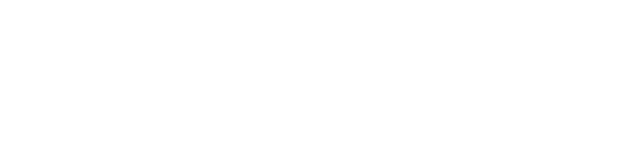
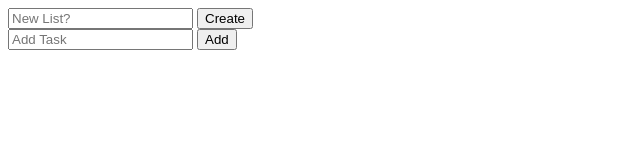
Before and after one commit to hihello-bye/to-do-list, a website built with webpack: page src/template.html in a window 1280 px wide. Shown: the whole page, without its empty margins (0-640 px from the left). Built offline with nearby package versions, Linux system fonts and the light colour scheme.

Commit message:
List and task containers with corresponding input and button

```diff
--- a/src/template.html
+++ b/src/template.html
@@ -6,6 +6,15 @@
     <title>To Do List</title>
 </head>
 <body>
+   <div id="listContainer">
+    <input type="text" id="newListInput" placeholder="New List?">
+    <button id="createListBtn">Create</button>
+   </div>
+
+   <div id="taskContainer">
+    <input type="text" id="newTaskInput" placeholder="Add Task">
+    <button id="addTaskBtn">Add</button>
+   </div>
 
 </body>
 </html>
```
